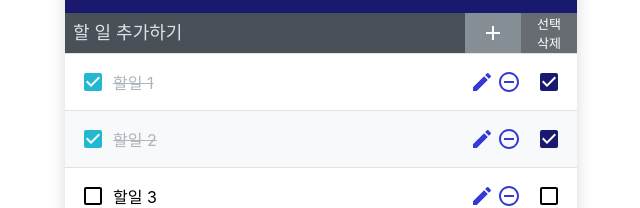
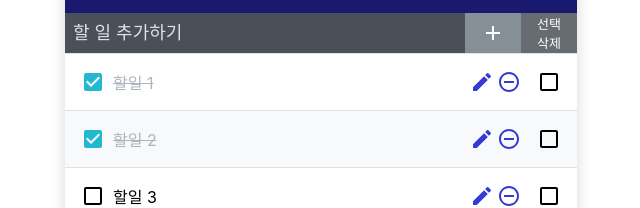
Before and after one commit to yeeun-b/React-Project, a React (Create React App) app: page /todolist in a window 1280 px wide. Shown: the part 147-355 px from the top of the page, without its empty margins (319-959 px from the left). Built offline with nearby package versions, Linux system fonts and the light colour scheme.

Commit message:
1005 선택삭제 체크박스와 기존 체크박스 분리

```diff
--- a/src/todolist/TodoList.js
+++ b/src/todolist/TodoList.js
@@ -13,16 +13,19 @@ const TodoList = () => {
             id: 1,
             text: '할일 1',
             checked: true,
+            delchecked: false,
         },
         {
             id: 2,
             text: '할일 2',
             checked: true,
+            delchecked: false,
         },
         {
             id: 3,
             text: '할일 3',
             checked: false,
+            delchecked: false,
         },
     ]);
 
@@ -34,6 +37,19 @@ const TodoList = () => {
                 // 기존 객체를 복사해와서 기존 id와 text 정보는 유지하고 checked 상태만 변경
                 todos.map(todo =>
                     todo.id === id ? { ...todo, checked: !todo.checked } : todo,
+                    ),
+            );
+        },
+        [todos],
+    );
+    // 선택 삭제 체크박스에 체크하는 기능
+    const onDelCheck = useCallback(
+        id => {
+            setTodos(
+                // map()을 이용해 todo의 id가 인자로 받은 id와 같다면
+                // 기존 객체를 복사해와서 기존 id와 text 정보는 유지하고 checked 상태만 변경
+                todos.map(todo =>
+                    todo.id === id ? { ...todo, delchecked: !todo.delchecked } : todo,
                     ),
             );
         },
@@ -57,6 +73,7 @@ const TodoList = () => {
                 id: nextId.current,
                 text,
                 checked:false,
+                delchecked:false,
             };
             setTodos(todos.concat(todo));
             nextId.current += 1; // nextId를 1씩 더하기
@@ -93,7 +110,7 @@ const TodoList = () => {
             <div className="Todo-title">TodoList</div>
             {/* <div className="content"> */}
             <TodoInsert onInsert={onInsert}/> {/* 할 일 추가하는 페이지 */}
-            <TodoListList todos={todos} onRemove={onRemove} onToggle={onToggle}
+            <TodoListList todos={todos} onRemove={onRemove} onToggle={onToggle} onDelCheck={onDelCheck}
             onInsertToggle={onInsertToggle} onChangeSelectedTodo={onChangeSelectedTodo}/> {/* 리스트 출력하는 페이지 */}
             {insertToggle && (
                 <TodoEdit onInsert={onInsert} insertToggle={insertToggle} selectedTodo={selectedTodo}
--- a/src/todolist/TodoListItem.js
+++ b/src/todolist/TodoListItem.js
@@ -2,8 +2,8 @@ import { MdCheckBox, MdCheckBoxOutlineBlank, MdRemoveCircleOutline, MdModeEditOu
 import './TodoListItem.scss';
 import cn from 'classnames';
 
-const TodoListItem = ({todo, onRemove, onToggle, onInsertToggle, onChangeSelectedTodo}) => {
-    const {id, text, checked} = todo; // id도 추가함
+const TodoListItem = ({todo, onRemove, onToggle, onDelCheck, onInsertToggle, onChangeSelectedTodo}) => {
+    const {id, text, checked, delchecked} = todo; // id도 추가함
 
     return(
         <div className="TodoListItem">
@@ -28,9 +28,9 @@ const TodoListItem = ({todo, onRemove, onToggle, onInsertToggle, onChangeSelecte
             </div>
             {/* 선택 삭제하는 체크박스 */}
             {/* checked가 true일 때 checked라는 클래스 추가 */}
-            <div className={cn('deletbox', {checked})} onClick={() => onToggle(id)}>
+            <div className={cn('deletbox', {delchecked})} onClick={() => onDelCheck(id)}>
                 {/* checked가 true면 체크된 아이콘이 / false면 체크되지 않은 아이콘 출력 */}
-                {checked ? <MdCheckBox /> : <MdCheckBoxOutlineBlank />}
+                {delchecked ? <MdCheckBox /> : <MdCheckBoxOutlineBlank />}
             </div>
         </div>
     );
--- a/src/todolist/TodoListList.js
+++ b/src/todolist/TodoListList.js
@@ -1,7 +1,7 @@
 import './TodoListList.css';
 import TodoListItem from './TodoListItem';
 
-const TodoListList = ({todos, onRemove, onToggle, onInsertToggle, onChangeSelectedTodo}) => {
+const TodoListList = ({todos, onRemove, onToggle, onDelCheck, onInsertToggle, onChangeSelectedTodo}) => {
     // ↑ TodoList에서 받아온 todos와 onRemove
     return(
         <div className="TodoListList">
@@ -12,7 +12,8 @@ const TodoListList = ({todos, onRemove, onToggle, onInsertToggle, onChangeSelect
                 onRemove={onRemove}
                 onToggle={onToggle}
                 onInsertToggle={onInsertToggle}
-                onChangeSelectedTodo={onChangeSelectedTodo}/>
+                onChangeSelectedTodo={onChangeSelectedTodo}
+                onDelCheck={onDelCheck}/>
             ))}
         </div>
     );
```
